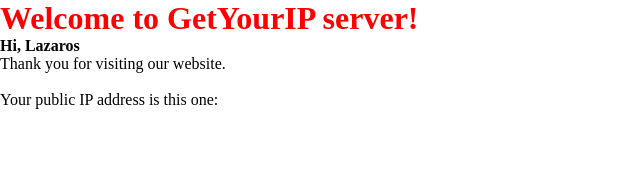
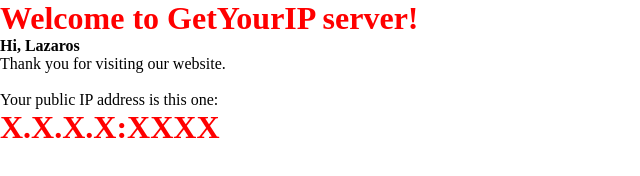
Before and after one commit to SpotlightPro/Get-Public-IP-Nodejs, a website: page www/index.html in a window 1280 px wide. Shown: the whole page, without its empty margins (0-640 px from the left). Drawn offline with Linux system fonts and the light colour scheme.

Commit message:
small corrections

```diff
--- a/www/index.html
+++ b/www/index.html
@@ -13,11 +13,11 @@
 
     <div class="ip-msg">
 
-        <p>Your public IP address is this one: <h1 class="X X X:XXXX"></h1></p>
+        <p>Your public IP address is this one: </p><h1> X.X.X.X:XXXX</h1>
 
     </div>
 
     <!-- <script src="/socket.io/socket.io.js"></script> -->
-    <script src="./js/main.js"></script>
+    <!-- <script src="./js/main.js"></script> -->
 </body>
 </html>
```
